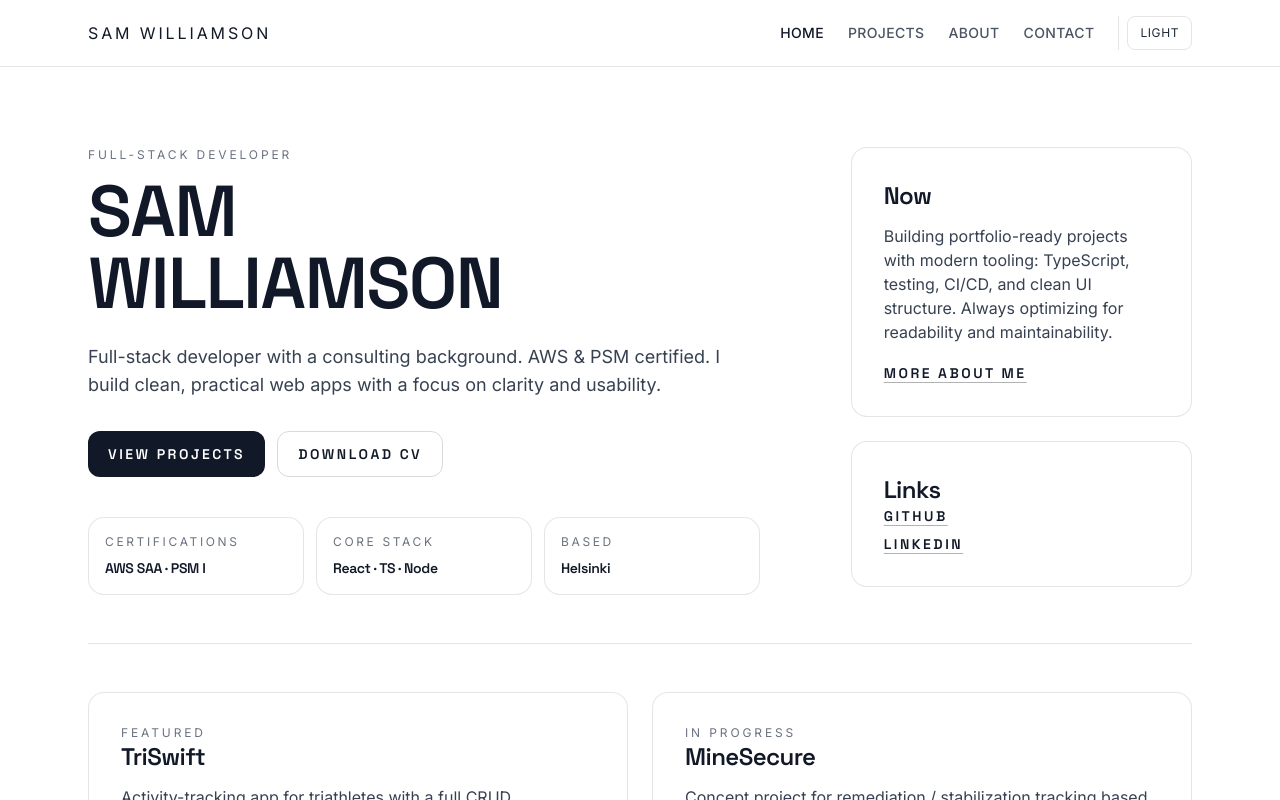
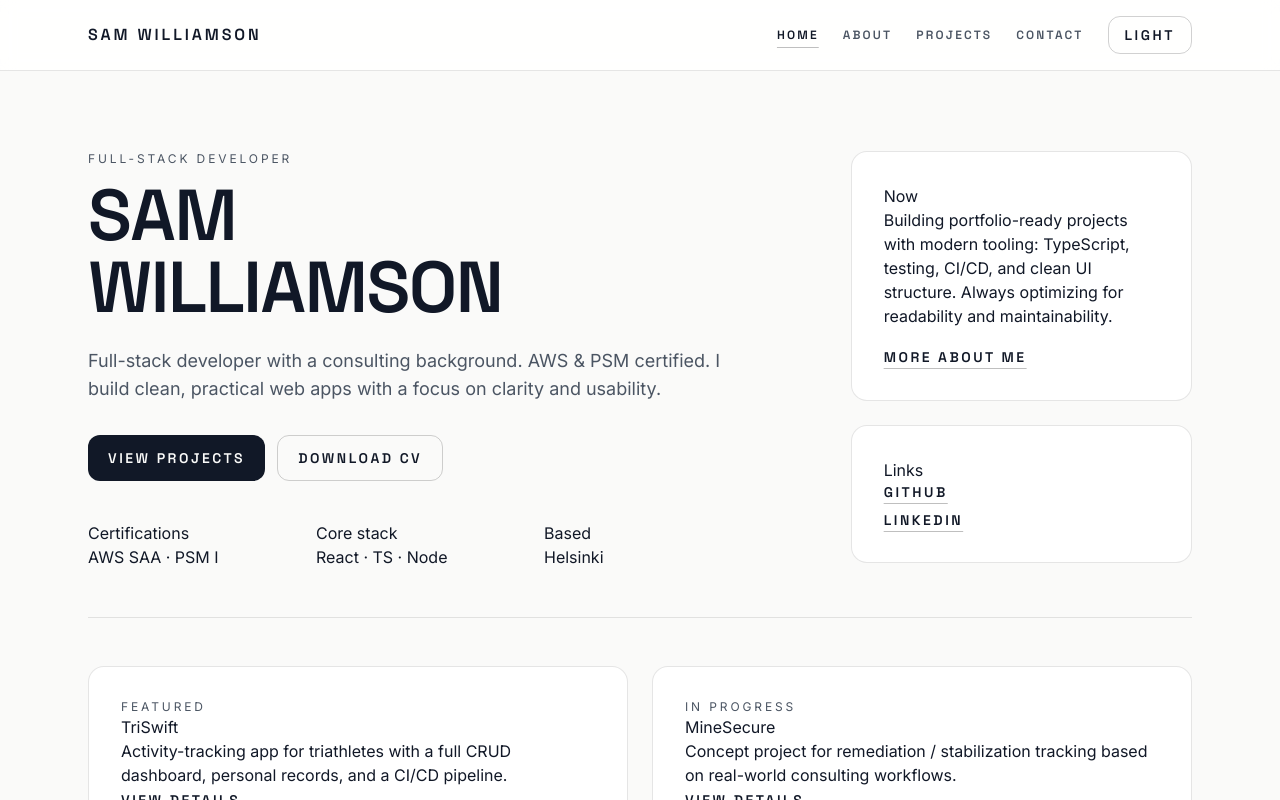
Before and after one commit to samw0907/PortfolioSite, a React (Vite) app in the folder portfolio-frontend/: page / in a window 1280 px wide. Shown: the top 800 px of the page. Built offline with nearby package versions, Linux system fonts and the light colour scheme.

Commit message:
navbar and footer style change

```diff
--- a/portfolio-frontend/src/App.tsx
+++ b/portfolio-frontend/src/App.tsx
@@ -32,9 +32,8 @@ function App() {
   return (
     <>
       <ScrollToTop />
-      <div className="flex flex-col min-h-screen w-full text-gray-900 dark:text-gray-100 bg-white dark:bg-[#0f172a]">
+      <div className="flex flex-col min-h-screen w-full">
         <Navbar />
-
         <main className="flex-grow w-full">
           <Routes>
             <Route path="/" element={<Home />} />
@@ -44,7 +43,6 @@ function App() {
             <Route path="*" element={<NotFound />} />
           </Routes>
         </main>
-
         <Footer />
       </div>
     </>
--- a/portfolio-frontend/src/components/DarkModeToggle.tsx
+++ b/portfolio-frontend/src/components/DarkModeToggle.tsx
@@ -1,31 +1,38 @@
 import { useEffect, useState } from "react";
 
-export default function DarkModeToggle() {
+const DarkModeToggle = () => {
   const [isDark, setIsDark] = useState(false);
 
   useEffect(() => {
-    const stored = localStorage.getItem("theme");
-    const systemPrefersDark = window.matchMedia?.("(prefers-color-scheme: dark)").matches;
+    const storedPreference = localStorage.getItem("theme");
+    const systemPrefersDark = window.matchMedia("(prefers-color-scheme: dark)").matches;
 
-    const shouldUseDark = stored ? stored === "dark" : Boolean(systemPrefersDark);
+    const shouldUseDark =
+      storedPreference === "dark" || (!storedPreference && systemPrefersDark);
+
     setIsDark(shouldUseDark);
     document.documentElement.classList.toggle("dark", shouldUseDark);
   }, []);
 
-  function toggle() {
-    const next = !isDark;
-    setIsDark(next);
-    localStorage.setItem("theme", next ? "dark" : "light");
-    document.documentElement.classList.toggle("dark", next);
-  }
+  const toggleTheme = () => {
+    setIsDark((prev) => {
+      const next = !prev;
+      localStorage.setItem("theme", next ? "dark" : "light");
+      document.documentElement.classList.toggle("dark", next);
+      return next;
+    });
+  };
 
   return (
     <button
-      onClick={toggle}
-      className="inline-flex items-center justify-center px-3 py-2 rounded-lg border border-black/10 dark:border-white/10 text-xs uppercase tracking-wider text-gray-800 dark:text-gray-100 hover:opacity-80 transition"
+      type="button"
+      onClick={toggleTheme}
+      className="btn btn-secondary px-4 py-2"
       aria-label="Toggle color theme"
     >
       {isDark ? "Dark" : "Light"}
     </button>
   );
-}
+};
+
+export default DarkModeToggle;
--- a/portfolio-frontend/src/components/Navbar.tsx
+++ b/portfolio-frontend/src/components/Navbar.tsx
@@ -1,26 +1,40 @@
-import { Link, NavLink } from "react-router-dom";
-import { useState } from "react";
+import { useEffect, useState } from "react";
+import { Link, useLocation } from "react-router-dom";
 import DarkModeToggle from "./DarkModeToggle";
 
 const navItems = [
   { to: "/", label: "Home" },
+  { to: "/about", label: "About" },
   { to: "/projects", label: "Projects" },
-  { to: "/about", label: "About" },
   { to: "/contact", label: "Contact" },
 ];
 
-export default function Navbar() {
+const Navbar = () => {
+  const location = useLocation();
   const [open, setOpen] = useState(false);
+
+  useEffect(() => {
+    setOpen(false);
+  }, [location.pathname]);
+
+  const isActive = (to: string) => location.pathname === to;
 
   return (
     <header
       id="main-navbar"
-      className="sticky top-0 z-50 border-b border-black/10 dark:border-white/10 bg-white/80 dark:bg-[#0f172a]/80 backdrop-blur"
+      className="sticky top-0 z-50 w-full backdrop-blur"
+      style={{
+        background: "rgb(var(--surface) / 0.85)",
+        borderBottom: "1px solid rgb(var(--border) / 0.10)",
+      }}
     >
-      <div className="container-max flex items-center justify-between py-4">
+      <div className="container-max">
+        <div className="flex items-center justify-between py-4">
           <Link
             to="/"
-          className="font-josefin tracking-[0.18em] uppercase text-sm sm:text-base text-gray-900 dark:text-white hover:opacity-80 transition"
+            className="font-display text-sm sm:text-base uppercase tracking-[0.18em] font-semibold"
+            style={{ color: "rgb(var(--text))" }}
+            aria-label="Go to home"
           >
             Sam Williamson
           </Link>
@@ -29,68 +43,74 @@ export default function Navbar() {
           <div className="hidden md:flex items-center gap-6">
             <nav className="flex items-center gap-6">
               {navItems.map((item) => (
-              <NavLink
+                <Link
                   key={item.to}
                   to={item.to}
-                className={({ isActive }) =>
-                  [
-                    "text-sm tracking-wide uppercase font-medium transition",
-                    "hover:opacity-80",
-                    isActive
-                      ? "text-gray-900 dark:text-white"
-                      : "text-gray-600 dark:text-gray-300",
-                  ].join(" ")
-                }
+                  className="font-display text-xs uppercase tracking-[0.18em] font-semibold transition"
+                  style={{
+                    color: isActive(item.to)
+                      ? "rgb(var(--text))"
+                      : "rgb(var(--muted))",
+                    textDecoration: isActive(item.to) ? "underline" : "none",
+                    textUnderlineOffset: isActive(item.to) ? "8px" : undefined,
+                    textDecorationColor: "rgb(var(--border) / 0.25)",
+                  }}
+                  aria-current={isActive(item.to) ? "page" : undefined}
                 >
                   {item.label}
-              </NavLink>
+                </Link>
               ))}
             </nav>
 
-          <div className="pl-2 border-l border-black/10 dark:border-white/10">
             <DarkModeToggle />
-          </div>
           </div>
 
           {/* Mobile toggle */}
           <button
-          className="md:hidden inline-flex items-center justify-center w-10 h-10 rounded-lg border border-black/10 dark:border-white/10 text-gray-800 dark:text-gray-100"
+            type="button"
+            className="md:hidden btn btn-secondary px-4 py-2"
+            aria-label={open ? "Close menu" : "Open menu"}
+            aria-expanded={open}
             onClick={() => setOpen((v) => !v)}
-          aria-label="Toggle menu"
-          aria-expanded={open}
           >
-          <span className="text-lg">{open ? "×" : "≡"}</span>
+            {open ? "Close" : "Menu"}
           </button>
         </div>
 
         {/* Mobile menu */}
         {open && (
-        <div className="md:hidden border-t border-black/10 dark:border-white/10 bg-white dark:bg-[#0f172a]">
-          <div className="container-max py-4 flex flex-col gap-3">
+          <div className="md:hidden pb-5">
+            <div className="card p-5">
+              <nav className="flex flex-col gap-4">
                 {navItems.map((item) => (
-              <NavLink
+                  <Link
                     key={item.to}
                     to={item.to}
-                onClick={() => setOpen(false)}
-                className={({ isActive }) =>
-                  [
-                    "py-2 text-sm tracking-wide uppercase font-medium",
-                    isActive
-                      ? "text-gray-900 dark:text-white"
-                      : "text-gray-600 dark:text-gray-300",
-                  ].join(" ")
-                }
+                    className="font-display text-sm uppercase tracking-[0.18em] font-semibold transition"
+                    style={{
+                      color: isActive(item.to)
+                        ? "rgb(var(--text))"
+                        : "rgb(var(--muted))",
+                      textDecoration: isActive(item.to) ? "underline" : "none",
+                      textUnderlineOffset: isActive(item.to) ? "8px" : undefined,
+                      textDecorationColor: "rgb(var(--border) / 25)",
+                    }}
+                    aria-current={isActive(item.to) ? "page" : undefined}
                   >
                     {item.label}
-              </NavLink>
+                  </Link>
                 ))}
+              </nav>
 
-            <div className="pt-2">
+              <div className="mt-6">
                 <DarkModeToggle />
               </div>
             </div>
           </div>
         )}
+      </div>
     </header>
   );
-}
+};
+
+export default Navbar;
--- a/portfolio-frontend/src/index.css
+++ b/portfolio-frontend/src/index.css
@@ -1,6 +1,50 @@
 @tailwind base;
 @tailwind components;
 @tailwind utilities;
+
+/* ------------------------------------------------------------------ */
+/* Theme tokens (CSS variables)                                        */
+/* ------------------------------------------------------------------ */
+
+:root {
+  /* Core surfaces */
+  --bg: 250 250 249;        /* near-white, warm */
+  --surface: 255 255 255;   /* pure white surface */
+  --surface-2: 245 245 244; /* slight contrast surface */
+
+  /* Text */
+  --text: 17 24 39;         /* gray-900 */
+  --muted: 75 85 99;        /* gray-600 */
+
+  /* Borders */
+  --border: 0 0 0;          /* use with low alpha */
+
+  /* Accent (easy to change later) */
+  --accent: 59 130 246;     /* blue-500 */
+  --accent-2: 37 99 235;    /* blue-600 */
+}
+
+.dark {
+  /* Core surfaces */
+  --bg: 10 10 10;           /* near-black */
+  --surface: 16 16 16;      /* charcoal */
+  --surface-2: 22 22 22;    /* slightly lifted */
+
+  /* Text */
+  --text: 245 245 245;      /* near-white */
+  --muted: 163 163 163;     /* gray-400 */
+
+  /* Borders */
+  --border: 255 255 255;
+
+  /* Accent stays the same (works well on dark) */
+  --accent: 59 130 246;
+  --accent-2: 37 99 235;
+}
+
+/* ------------------------------------------------------------------ */
+/* Base                                                               */
+/* ------------------------------------------------------------------ */
 
 html {
   @apply antialiased;
@@ -12,18 +56,30 @@ html {
 }
 
 body {
-  @apply bg-white dark:bg-[#0f172a] text-gray-900 dark:text-gray-100;
-  @apply font-body;
   margin: 0;
   padding: 0;
   min-height: 100%;
   width: 100%;
   overflow-x: hidden;
+
+  @apply font-body;
+  background: rgb(var(--bg));
+  color: rgb(var(--text));
 }
 
 #root {
   min-height: 100%;
 }
+
+/* No global smooth scroll. It often feels “cheap” for editorial minimal.
+   If you want it later, do it intentionally on specific interactions. */
+* {
+  -webkit-tap-highlight-color: transparent;
+}
+
+/* ------------------------------------------------------------------ */
+/* Components / primitives                                             */
+/* ------------------------------------------------------------------ */
 
 @layer components {
   .container-max {
@@ -39,90 +95,98 @@ body {
   }
 
   .divider {
-    @apply my-12 border-t border-black/10 dark:border-white/10;
+    border-top: 1px solid rgb(var(--border) / 0.10);
+    @apply my-12;
   }
 
   .kicker {
-    @apply text-xs uppercase tracking-[0.24em] text-gray-500 dark:text-gray-400;
+    @apply text-xs uppercase tracking-[0.24em];
+    color: rgb(var(--muted));
   }
 
   .hero-title {
     @apply mt-3 font-display font-semibold uppercase;
-    @apply tracking-[-0.01em] sm:tracking-[-0.02em];
-    @apply text-gray-900 dark:text-white;
+    @apply tracking-[-0.02em];
     @apply text-5xl sm:text-6xl md:text-7xl leading-[0.92];
+    color: rgb(var(--text));
   }
 
   .page-title {
     @apply mt-3 font-display font-semibold;
-    @apply tracking-[-0.01em] sm:tracking-[-0.02em];
-    @apply text-gray-900 dark:text-white;
+    @apply tracking-[-0.02em];
     @apply text-4xl sm:text-5xl md:text-6xl leading-tight;
+    color: rgb(var(--text));
   }
 
   .lead {
-    @apply mt-6 text-base sm:text-lg text-gray-700 dark:text-gray-200 leading-relaxed;
+    @apply mt-6 text-base sm:text-lg leading-relaxed;
+    color: rgb(var(--muted));
   }
 
   .card {
-    @apply rounded-2xl border border-black/10 dark:border-white/10;
-    @apply bg-white dark:bg-white/5;
-    @apply p-6 sm:p-8;
+    @apply rounded-2xl p-6 sm:p-8;
+    background: rgb(var(--surface));
+    border: 1px solid rgb(var(--border) / 0.10);
   }
 
-  .card-title {
-    @apply font-display text-xl sm:text-2xl font-semibold tracking-tight text-gray-900 dark:text-white;
-  }
-
-  .card-text {
-    @apply mt-3 text-sm sm:text-base text-gray-700 dark:text-gray-200 leading-relaxed;
+  .card-subtle {
+    @apply rounded-2xl p-6 sm:p-8;
+    background: rgb(var(--surface-2));
+    border: 1px solid rgb(var(--border) / 0.08);
   }
 
   .btn {
     @apply inline-flex items-center justify-center rounded-xl px-5 py-3;
     @apply text-xs sm:text-sm uppercase tracking-[0.18em] font-semibold;
-    @apply transition hover:opacity-85;
+    @apply transition hover:opacity-90;
     @apply font-display;
   }
 
   .btn-primary {
-    @apply bg-gray-900 text-white dark:bg-white dark:text-gray-900;
+    background: rgb(var(--text));
+    color: rgb(var(--bg));
   }
 
   .btn-secondary {
-    @apply border border-black/15 dark:border-white/15;
-    @apply text-gray-900 dark:text-white bg-transparent;
+    background: transparent;
+    border: 1px solid rgb(var(--border) / 0.18);
+    color: rgb(var(--text));
+  }
+
+  .btn-accent {
+    background: rgb(var(--accent));
+    color: white;
+  }
+
+  .btn-accent:hover {
+    background: rgb(var(--accent-2));
   }
 
   .link {
     @apply font-display text-xs sm:text-sm uppercase tracking-[0.18em] font-semibold;
-    @apply text-gray-900 dark:text-white;
-    @apply underline underline-offset-4 decoration-black/30 dark:decoration-white/30;
+    color: rgb(var(--text));
+    text-decoration: underline;
+    text-decoration-color: rgb(var(--border) / 0.25);
+    text-underline-offset: 6px;
     @apply hover:opacity-80 transition;
   }
 
   .tag {
     @apply font-display text-[11px] uppercase tracking-[0.16em];
     @apply px-3 py-1 rounded-full;
-    @apply border border-black/10 dark:border-white/10 text-gray-700 dark:text-gray-200;
+    border: 1px solid rgb(var(--border) / 0.10);
+    color: rgb(var(--muted));
+    background: rgb(var(--surface));
   }
 
   .input {
-    @apply w-full rounded-xl border border-black/10 dark:border-white/10;
-    @apply bg-white dark:bg-[#0f172a];
-    @apply px-4 py-3 text-sm text-gray-900 dark:text-gray-100 outline-none;
-    @apply focus:ring-2 focus:ring-black/20 dark:focus:ring-white/20;
+    @apply w-full rounded-xl px-4 py-3 text-sm outline-none;
+    background: rgb(var(--surface));
+    color: rgb(var(--text));
+    border: 1px solid rgb(var(--border) / 0.12);
   }
 
-  .stat {
-    @apply rounded-2xl border border-black/10 dark:border-white/10 bg-white dark:bg-white/5 p-4;
-  }
-
-  .stat-label {
-    @apply text-xs uppercase tracking-[0.22em] text-gray-500 dark:text-gray-400;
-  }
-
-  .stat-value {
-    @apply mt-2 font-display text-sm font-semibold tracking-tight text-gray-900 dark:text-white;
+  .input:focus {
+    box-shadow: 0 0 0 3px rgb(var(--border) / 0.12);
   }
 }
```
Also changed, not shown: portfolio-frontend/src/components/Footer.tsx (+31 -7 lines). Lines whose indentation alone changed are shown as unchanged.
